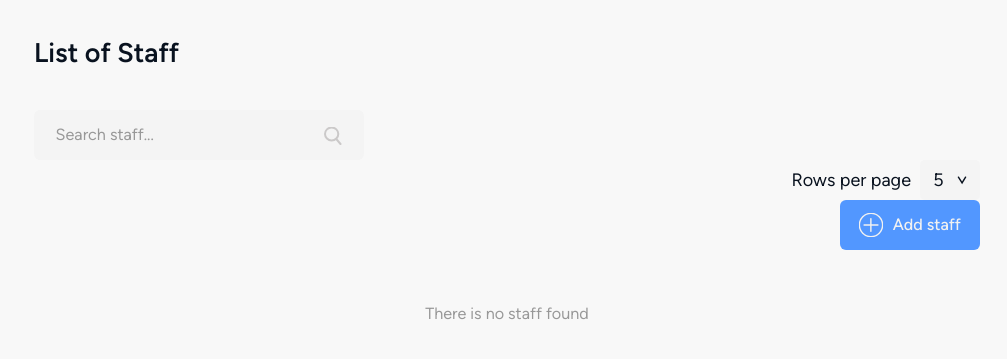
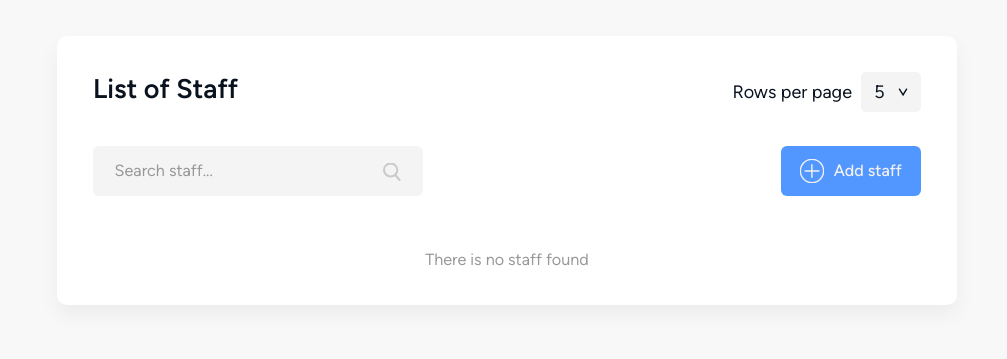
Before and after one commit to kadekdarmayasa/propay, a PHP site: the page made by app/views/staff/index.php in a window 1280 px wide. Shown: the top 359 px of the page, without its empty margins (273-1280 px from the left). Run offline with PHP 8.4, Linux system fonts and the light colour scheme; the template is opened without the code that fills it, so the values that code supplies are empty; some libraries are stand-ins or nearby versions.

Commit message:
Update staff index view to use table-container

```diff
--- a/app/views/staff/index.php
+++ b/app/views/staff/index.php
@@ -1,5 +1,5 @@
 <div class="main-content">
-  <div class="staff-container">
+  <div class="table-container">
     <!-- Staff Header -->
     <div class="header">
       <div class="left-header">
```
